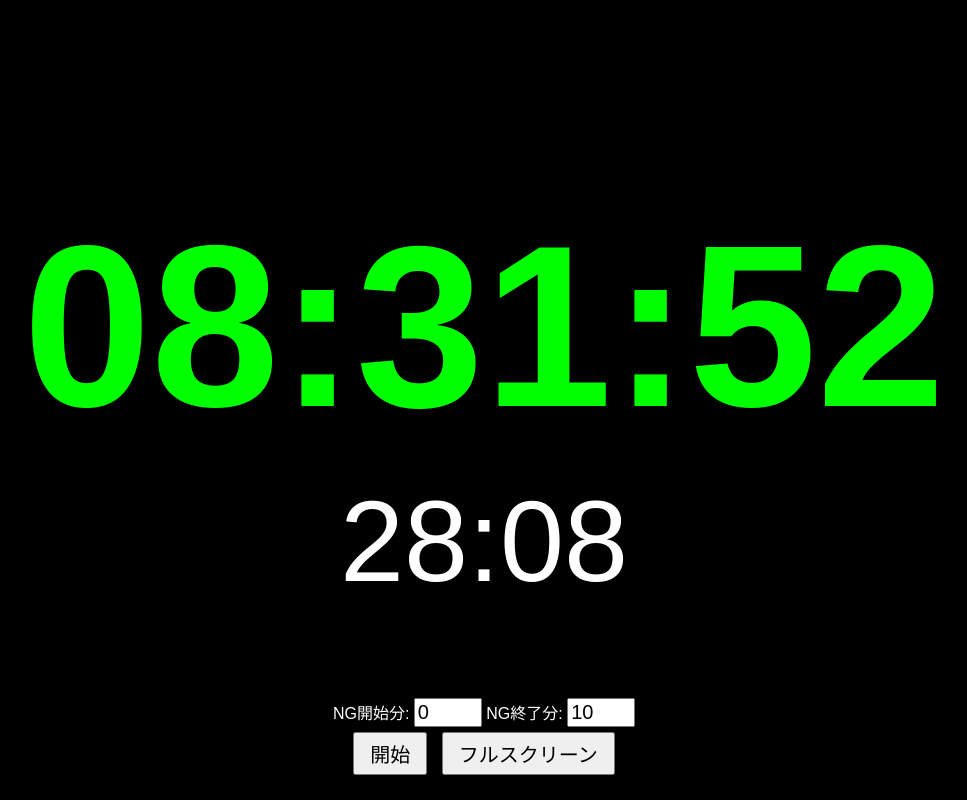
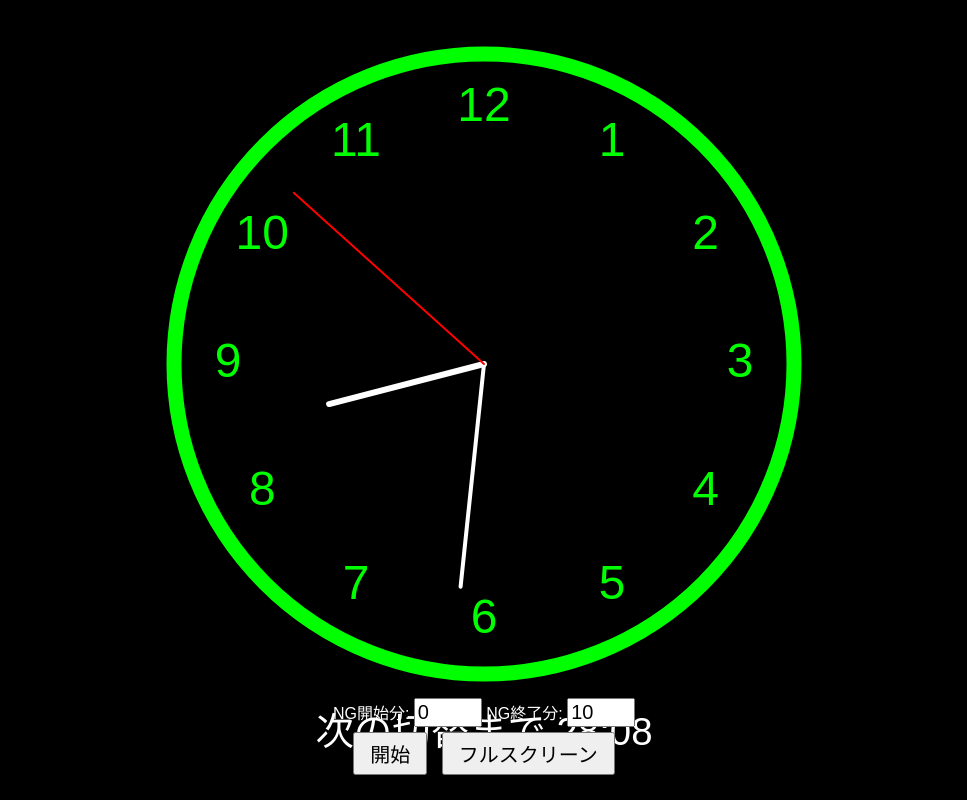
Before and after one commit to gameclub0111/gametime, a plain HTML site: page index.html in a window 1280 px wide. Shown: the whole page, without its empty margins (156-1123 px from the left). Drawn offline with Linux system fonts and the light colour scheme.

Commit message:
Refactor timer to use canvas for clock display

```diff
--- a/index.html
+++ b/index.html
@@ -1,14 +1,14 @@
 <!DOCTYPE html>
 <html lang="ja">
 <head>
-<title>時間制限タイマー</title>
+<title>アナログ時間制限タイマー</title>
 <style>
 body{
   margin:0;
   background:#000;
+  overflow:hidden;
+  font-family:Arial, sans-serif;
   color:white;
-  font-family:Arial, sans-serif;
-  overflow:hidden;
 }
 
 #main{
@@ -17,16 +17,14 @@ body{
   justify-content:center;
   align-items:center;
   height:100vh;
-  text-align:center;
 }
 
-#clock{
-  font-size:18vw;
-  font-weight:bold;
+canvas{
+  display:block;
 }
 
 #remaining{
-  font-size:9vw; /* 時計の半分 */
+  font-size:3vw;
   margin-top:2vh;
 }
 
@@ -63,7 +61,7 @@ button{
 <button id="backBtn" onclick="exitFull()">戻る</button>
 
 <div id="main">
-  <div id="clock"></div>
+  <canvas id="clockCanvas"></canvas>
   <div id="remaining"></div>
 </div>
 
@@ -84,6 +82,21 @@ let startMinute = 0;
 let endMinute = 10;
 let lastState = "";
 
+const canvas = document.getElementById("clockCanvas");
+const ctx = canvas.getContext("2d");
+let radius;
+
+function resizeClock(){
+  const size = Math.min(window.innerWidth, window.innerHeight) * 0.8;
+  canvas.width = size;
+  canvas.height = size;
+  radius = size / 2;
+  ctx.setTransform(1,0,0,1,0,0);
+  ctx.translate(radius, radius);
+}
+window.addEventListener("resize", resizeClock);
+resizeClock();
+
 function startTimer(){
   startMinute = parseInt(document.getElementById("startMin").value);
   endMinute = parseInt(document.getElementById("endMin").value);
@@ -101,73 +114,96 @@ function exitFull(){
   document.getElementById("backBtn").style.display="none";
 }
 
-function updateClock(){
+function drawClock(){
   const now = new Date();
-  const h = now.getHours().toString().padStart(2,'0');
+  const h = now.getHours();
   const m = now.getMinutes();
   const s = now.getSeconds();
-
-  const clock = document.getElementById("clock");
-  clock.textContent =
-    h + ":" +
-    m.toString().padStart(2,'0') + ":" +
-    s.toString().padStart(2,'0');
 
   let state;
   let targetMinute;
 
   if(startMinute <= endMinute){
     if(m >= startMinute && m < endMinute){
-      state = "NG";
-      targetMinute = endMinute;
+      state="NG"; targetMinute=endMinute;
     }else{
-      state = "OK";
-      targetMinute = startMinute;
-      if(m >= endMinute) targetMinute += 60;
+      state="OK"; targetMinute=startMinute;
+      if(m>=endMinute) targetMinute+=60;
     }
   }else{
-    if(m >= startMinute || m < endMinute){
-      state = "NG";
-      targetMinute = endMinute;
-      if(m >= startMinute) targetMinute += 60;
+    if(m>=startMinute || m<endMinute){
+      state="NG"; targetMinute=endMinute;
+      if(m>=startMinute) targetMinute+=60;
     }else{
-      state = "OK";
-      targetMinute = startMinute;
+      state="OK"; targetMinute=startMinute;
     }
   }
 
-  // 色変更
-  if(state === "NG"){
-    clock.style.color = "red";
-  }else{
-    clock.style.color = "lime";
+  if(state!==lastState){
+    document.getElementById("alertSound").play();
+    lastState=state;
   }
 
-  // 残り時間計算
-  let currentTotalSec = m * 60 + s;
-  let targetTotalSec = (targetMinute % 60) * 60;
-  if(targetMinute >= 60){
-    targetTotalSec = ((targetMinute - 60) * 60);
+  ctx.clearRect(-radius,-radius,canvas.width,canvas.height);
+
+  const color = (state==="NG") ? "red" : "lime";
+
+  // 外枠
+  ctx.beginPath();
+  ctx.arc(0,0,radius-10,0,2*Math.PI);
+  ctx.lineWidth=15;
+  ctx.strokeStyle=color;
+  ctx.stroke();
+
+  // 目盛りと数字
+  ctx.font = radius*0.15 + "px Arial";
+  ctx.textBaseline="middle";
+  ctx.textAlign="center";
+  ctx.fillStyle=color;
+
+  for(let num=1; num<=12; num++){
+    let ang = num * Math.PI / 6;
+    ctx.rotate(ang);
+    ctx.translate(0, -radius*0.8);
+    ctx.rotate(-ang);
+    ctx.fillText(num.toString(),0,0);
+    ctx.rotate(ang);
+    ctx.translate(0, radius*0.8);
+    ctx.rotate(-ang);
   }
 
-  let diff = targetTotalSec - currentTotalSec;
-  if(diff < 0) diff += 3600;
+  // 針
+  drawHand((h%12)*Math.PI/6 + m*Math.PI/(6*60), radius*0.5, 6,"white");
+  drawHand(m*Math.PI/30, radius*0.7, 4,"white");
+  drawHand(s*Math.PI/30, radius*0.8, 2,"red");
 
-  let remMin = Math.floor(diff / 60).toString().padStart(2,'0');
-  let remSec = (diff % 60).toString().padStart(2,'0');
+  // 残り時間
+  let currentSec = m*60+s;
+  let targetSec = (targetMinute%60)*60;
+  if(targetMinute>=60) targetSec=((targetMinute-60)*60);
+  let diff=targetSec-currentSec;
+  if(diff<0) diff+=3600;
 
-  document.getElementById("remaining").textContent =
-    remMin + ":" + remSec;
-
-  // 切替音
-  if(state !== lastState){
-    document.getElementById("alertSound").play();
-    lastState = state;
-  }
+  let remMin=Math.floor(diff/60).toString().padStart(2,'0');
+  let remSec=(diff%60).toString().padStart(2,'0');
+  document.getElementById("remaining").textContent=
+    "次の切替まで "+remMin+":"+remSec;
 }
 
-setInterval(updateClock,1000);
-updateClock();
+function drawHand(pos,length,width,color){
+  ctx.beginPath();
+  ctx.lineWidth=width;
+  ctx.lineCap="round";
+  ctx.strokeStyle=color;
+  ctx.moveTo(0,0);
+  ctx.rotate(pos);
+  ctx.lineTo(0,-length);
+  ctx.stroke();
+  ctx.rotate(-pos);
+}
+
+setInterval(drawClock,1000);
+drawClock();
 </script>
 
 </body>
```
